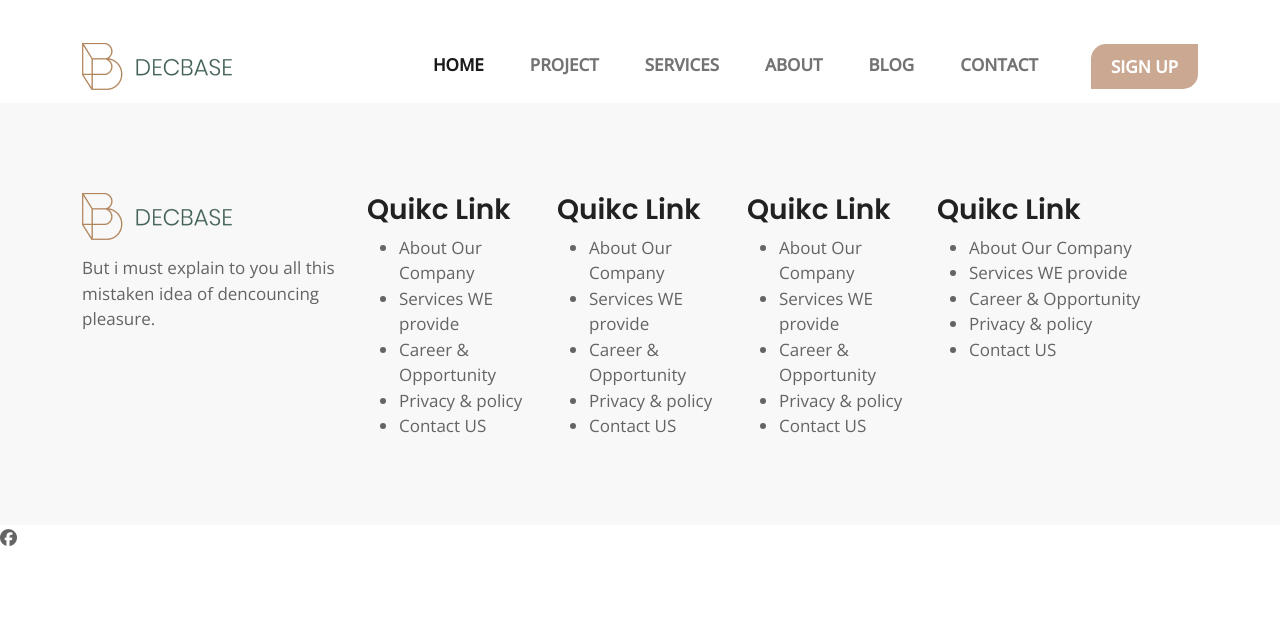
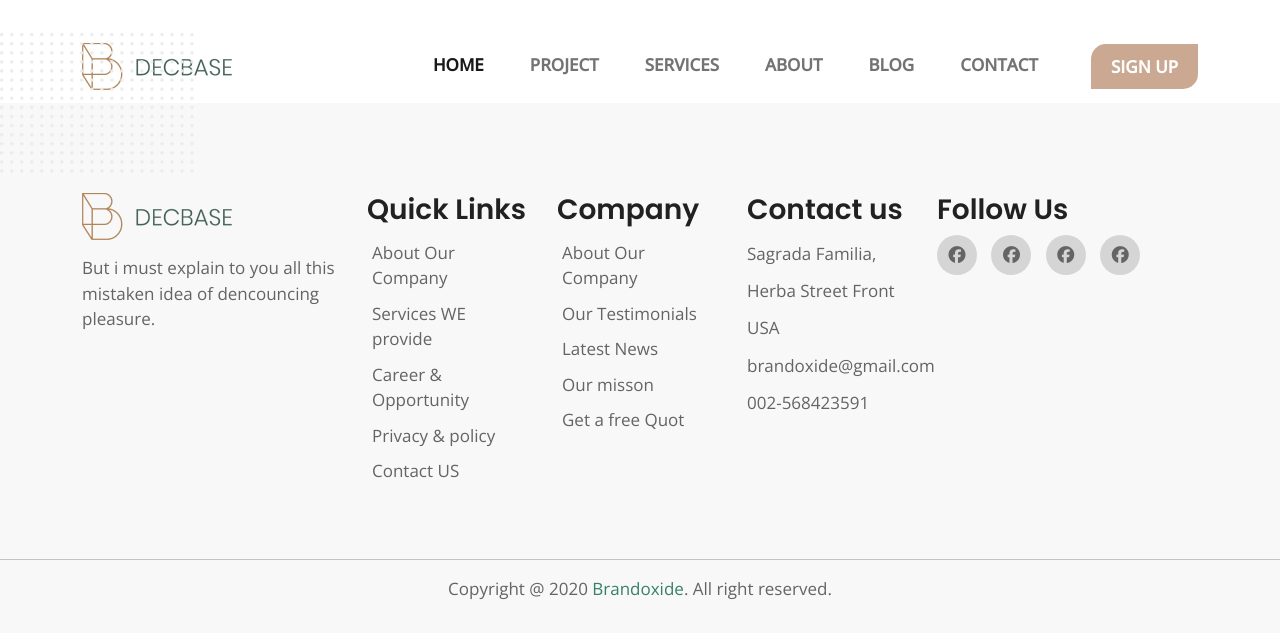
Before and after one commit to jahidpappuctg/Interior-Design, a plain HTML site: page index.html in a window 1280 px wide. Drawn offline with nearby package versions, Linux system fonts and the light colour scheme.

Commit message:
footer completed

```diff
--- a/index.html
+++ b/index.html
@@ -71,68 +71,74 @@
 
                                         <div class="col-lg-2">
                                               <div class="footer-link">
-                                                <h3>Quikc Link</h3>
+                                                <h3>Quick Links</h3>
                                                 <ul>
-                                                        <li><a href=""></a>About Our Company</li>
-                                                        <li><a href=""></a>Services WE provide</li>
-                                                        <li><a href=""></a>Career & Opportunity</li>
-                                                        <li><a href=""></a>Privacy & policy</li>
-                                                        <li><a href=""></a>Contact US</li>
-
+                                                        <li><a href="">About Our Company</a></li>
+                                                        <li><a href="">Services WE provide</a></li>
+                                                        <li><a href="">Career & Opportunity</a></li>
+                                                        <li><a href="">Privacy & policy</a></li>
+                                                        <li><a href="">Contact US</a></li>
                                                 </ul>
                                               </div>
                                         </div>
 
                                         <div class="col-lg-2">
                                                   <div class="footer-link">
-                                                <h3>Quikc Link</h3>
+                                                <h3>Company</h3>
                                                 <ul>
-                                                        <li><a href=""></a>About Our Company</li>
-                                                        <li><a href=""></a>Services WE provide</li>
-                                                        <li><a href=""></a>Career & Opportunity</li>
-                                                        <li><a href=""></a>Privacy & policy</li>
-                                                        <li><a href=""></a>Contact US</li>
-
+                                                        <li><a href="">About Our Company</a></li>
+                                                        <li><a href="">Our Testimonials</a></li>
+                                                        <li><a href="">Latest News</a></li>
+                                                        <li><a href="">Our misson</a></li>
+                                                        <li><a href="">Get a free Quot</a></li>
                                                 </ul>
                                               </div>
                                         </div>
 
                                         <div class="col-lg-2">
                                                   <div class="footer-link">
-                                                <h3>Quikc Link</h3>
-                                                <ul>
-                                                        <li><a href=""></a>About Our Company</li>
-                                                        <li><a href=""></a>Services WE provide</li>
-                                                        <li><a href=""></a>Career & Opportunity</li>
-                                                        <li><a href=""></a>Privacy & policy</li>
-                                                        <li><a href=""></a>Contact US</li>
-
-                                                </ul>
+                                                        <h3>Contact us</h3>
+                                                        <address>
+                                                                Sagrada Familia, Herba
+                                                                Street Front USA
+                                                                brandoxide@gmail.com
+                                                                002-568423591
+                                                        </address>
+                                                                                                 </address>
                                               </div>
                                         </div>
 
                                         <div class="col-lg-3">
-                                                  <div class="footer-link">
-                                                <h3>Quikc Link</h3>
-                                                <ul>
-                                                        <li><a href=""></a>About Our Company</li>
-                                                        <li><a href=""></a>Services WE provide</li>
-                                                        <li><a href=""></a>Career & Opportunity</li>
-                                                        <li><a href=""></a>Privacy & policy</li>
-                                                        <li><a href=""></a>Contact US</li>
-
-                                                </ul>
+                                                <div class="footer-link ">
+                                                <h3>Follow Us</h3>
+                                                        <ul class="social-link">
+                                                                <li><a href=""> <i class="fa-brands fa-facebook"></i></a></li>
+                                                                <li><a href=""> <i class="fa-brands fa-facebook"></i></a></li>
+                                                                <li><a href=""> <i class="fa-brands fa-facebook"></i></a></li>
+                                                                <li><a href=""> <i class="fa-brands fa-facebook"></i></a></li>
+                                                        </ul>
                                               </div>
                                         </div>
                                 </div>
                         </div>
+                </div>
+
+                <div class="footer-bottom py-3">
+                        <div class="container">
+                                <div class="footer-bottom-text text-center">
+                                        <p>Copyright @ 2020 <a href=""> Brandoxide</a>. All right reserved.</p>
+                                </div>
+                        </div>
+                </div>
+                <div class="design">
+                        <img src="assets/img/group.png" alt="">
                 </div>
         </div>
         <!-- footer area end -->
 
 
 
-        <i class="fa-brands fa-facebook"></i>
+
         <!-- bootstrap js -->
         <script src="https://cdn.jsdelivr.net/npm/bootstrap@5.0.2/dist/js/bootstrap.bundle.min.js" integrity="sha384-MrcW6ZMFYlzcLA8Nl+NtUVF0sA7MsXsP1UyJoMp4YLEuNSfAP+JcXn/tWtIaxVXM" crossorigin="anonymous"></script>
 
--- a/style.css
+++ b/style.css
@@ -51,6 +51,7 @@ h4{
 
 .footer-area{
         background-color: #F8F8F8;
+        position: relative;
 }
 
 .footer-top{
@@ -60,6 +61,67 @@ h4{
 
 .footer-about p{
         margin-top: 15px;
+}
+
+.footer-link ul{
+        padding: 0;
+        margin: 0;
+}
+.footer-link ul li{
+       list-style: none;
+}
+
+.footer-link ul li a{
+        text-decoration: none;
+        padding: 5px;
+        display: inline-block;
+        color: #646464;
+        transition: .3s;
+}
+.footer-link ul li a:hover{
+        color: #37806B;
+}
+
+.footer-link address{
+        line-height: 2.2;
+}
+.social-link li{
+        display: inline-block;
+        margin-right: 10px;
+}
+
+.social-link li a {
+      border-radius: 50%;
+      background-color: #D5D5D5;
+      height: 40px;
+      width: 40px;
+      display: flex !important;
+      justify-content: center;
+      align-items: center;
+      transition: .3s;
+}
+.social-link li a:hover  {
+        background-color: #37806B;
+        color: #212121
+  }
+
+.footer-bottom{
+        border-top: 1px solid #C4C4C4;
+}
+.footer-bottom a{
+        text-decoration: none;
+        color: #37806B;
+}
+
+.footer-area .design{
+        position: absolute;
+        content: "";
+        top: -70px;
+        left: 0;
+}
+
+.design img{
+        height: 140px;
 }
 
 @media (max-width:991px){
```
Also changed, not shown: assets/img/group.png (added).
